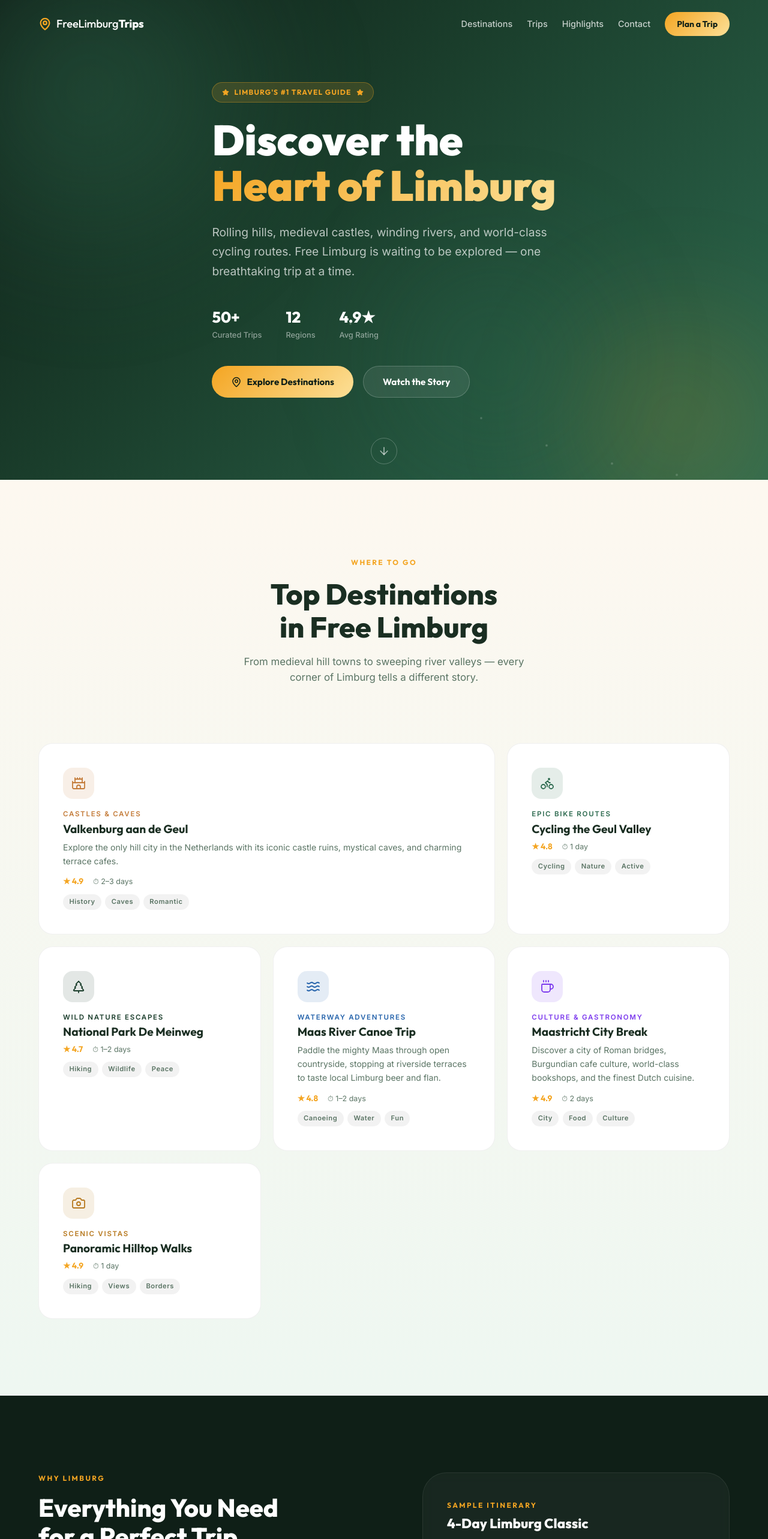
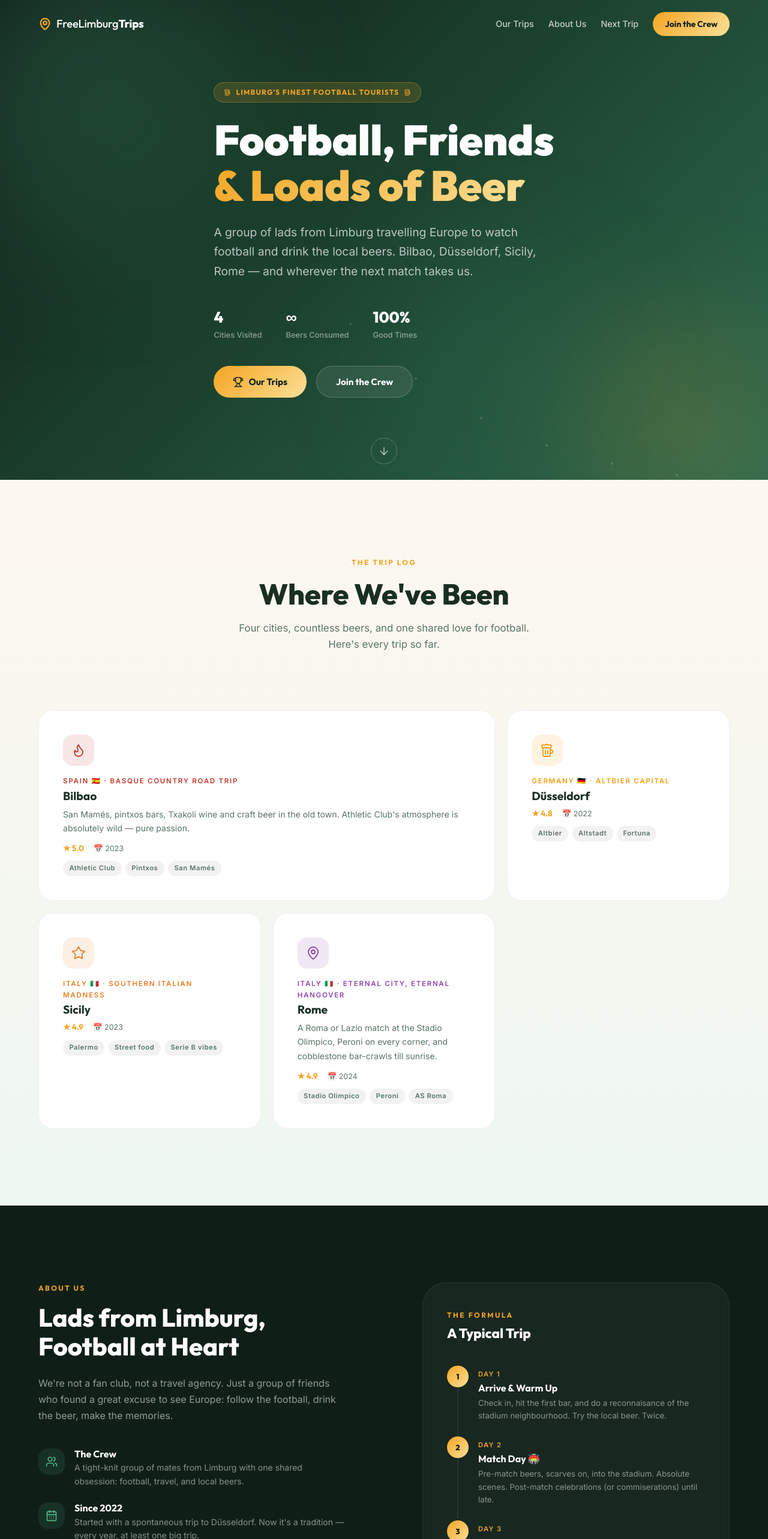
Before and after one commit to yupi1313/FreeLimburgTrips, a React (Vite) app: page / in a window 1280 px wide. Shown: the top 2566 px of the page at 60% size. Built offline with nearby package versions, Linux system fonts and the light colour scheme.

Commit message:
Retheme: football trips site - Bilbao, Dusseldorf, Sicily, Rome

```diff
--- a/src/components/Destinations.tsx
+++ b/src/components/Destinations.tsx
@@ -1,78 +1,58 @@
 import React from 'react';
-import { Bike, Castle, TreePine, Waves, Coffee, Camera } from 'lucide-react';
+import { Beer, MapPin, Star, Flame } from 'lucide-react';
 import './Destinations.css';
 
-const destinations = [
+const trips = [
     {
         id: 1,
-        title: 'Valkenburg aan de Geul',
-        subtitle: 'Castles & Caves',
-        description: 'Explore the only hill city in the Netherlands with its iconic castle ruins, mystical caves, and charming terrace cafes.',
-        icon: Castle,
-        color: '#c47c3a',
-        tags: ['History', 'Caves', 'Romantic'],
+        city: 'Bilbao',
+        country: 'Spain 🇪🇸',
+        subtitle: 'Basque Country Road Trip',
+        description: "San Mamés, pintxos bars, Txakoli wine and craft beer in the old town. Athletic Club's atmosphere is absolutely wild — pure passion.",
+        icon: Flame,
+        color: '#c0392b',
+        tags: ['Athletic Club', 'Pintxos', 'San Mamés'],
         size: 'large',
-        duration: '2–3 days',
-        rating: 4.9,
+        year: '2023',
+        rating: 5.0,
     },
     {
         id: 2,
-        title: 'Cycling the Geul Valley',
-        subtitle: 'Epic Bike Routes',
-        description: 'Wind through lush river valleys, past wildflower meadows and half-timbered villages on 100km of dedicated cycling paths.',
-        icon: Bike,
-        color: '#2d6a4f',
-        tags: ['Cycling', 'Nature', 'Active'],
+        city: 'Düsseldorf',
+        country: 'Germany 🇩🇪',
+        subtitle: 'Altbier Capital',
+        description: 'Close to home but epic every time. The Altstadt, 500ml Altbier rounds and a Fortuna game.',
+        icon: Beer,
+        color: '#f39c12',
+        tags: ['Altbier', 'Altstadt', 'Fortuna'],
         size: 'small',
-        duration: '1 day',
+        year: '2022',
         rating: 4.8,
     },
     {
         id: 3,
-        title: 'National Park De Meinweg',
-        subtitle: 'Wild Nature Escapes',
-        description: 'Lose yourself in ancient heathland and Scots pine forests. Spot deer, rare birds, and hidden fens far from the city.',
-        icon: TreePine,
-        color: '#1a3d2b',
-        tags: ['Hiking', 'Wildlife', 'Peace'],
+        city: 'Sicily',
+        country: 'Italy 🇮🇹',
+        subtitle: 'Southern Italian Madness',
+        description: 'Arancini, Birra Messina and a local match under the Sicilian sun. Unforgettable chaos.',
+        icon: Star,
+        color: '#e67e22',
+        tags: ['Palermo', 'Street food', 'Serie B vibes'],
         size: 'small',
-        duration: '1–2 days',
-        rating: 4.7,
+        year: '2023',
+        rating: 4.9,
     },
     {
         id: 4,
-        title: 'Maas River Canoe Trip',
-        subtitle: 'Waterway Adventures',
-        description: 'Paddle the mighty Maas through open countryside, stopping at riverside terraces to taste local Limburg beer and flan.',
-        icon: Waves,
-        color: '#2563ab',
-        tags: ['Canoeing', 'Water', 'Fun'],
+        city: 'Rome',
+        country: 'Italy 🇮🇹',
+        subtitle: 'Eternal City, Eternal Hangover',
+        description: 'A Roma or Lazio match at the Stadio Olimpico, Peroni on every corner, and cobblestone bar-crawls till sunrise.',
+        icon: MapPin,
+        color: '#8e44ad',
+        tags: ['Stadio Olimpico', 'Peroni', 'AS Roma'],
         size: 'medium',
-        duration: '1–2 days',
-        rating: 4.8,
-    },
-    {
-        id: 5,
-        title: 'Maastricht City Break',
-        subtitle: 'Culture & Gastronomy',
-        description: 'Discover a city of Roman bridges, Burgundian cafe culture, world-class bookshops, and the finest Dutch cuisine.',
-        icon: Coffee,
-        color: '#7c3aed',
-        tags: ['City', 'Food', 'Culture'],
-        size: 'medium',
-        duration: '2 days',
-        rating: 4.9,
-    },
-    {
-        id: 6,
-        title: 'Panoramic Hilltop Walks',
-        subtitle: 'Scenic Vistas',
-        description: 'Climb the Drielandenpunt — the highest point in the Netherlands — and gaze across three countries from one breathtaking spot.',
-        icon: Camera,
-        color: '#b7791f',
-        tags: ['Hiking', 'Views', 'Borders'],
-        size: 'small',
-        duration: '1 day',
+        year: '2024',
         rating: 4.9,
     },
 ];
@@ -82,41 +62,41 @@ const StarRating: React.FC<{ rating: number }> = ({ rating }) => (
 );
 
 const Destinations: React.FC = () => (
-    <section className="destinations" id="destinations">
+    <section className="destinations" id="trips">
         <div className="container">
             <div className="section-header">
-                <p className="section-tag">Where to Go</p>
-                <h2 className="section-title">Top Destinations<br />in Free Limburg</h2>
+                <p className="section-tag">The Trip Log</p>
+                <h2 className="section-title">Where We've Been</h2>
                 <p className="section-desc">
-                    From medieval hill towns to sweeping river valleys — every corner of Limburg tells a different story.
+                    Four cities, countless beers, and one shared love for football. Here's every trip so far.
                 </p>
             </div>
 
             <div className="destinations__grid">
-                {destinations.map(dest => {
-                    const Icon = dest.icon;
+                {trips.map(trip => {
+                    const Icon = trip.icon;
                     return (
                         <div
-                            key={dest.id}
-                            className={`dest-card dest-card--${dest.size}`}
-                            style={{ '--accent': dest.color } as React.CSSProperties}
+                            key={trip.id}
+                            className={`dest-card dest-card--${trip.size}`}
+                            style={{ '--accent': trip.color } as React.CSSProperties}
                         >
                             <div className="dest-card__glow" />
                             <div className="dest-card__icon">
                                 <Icon size={24} strokeWidth={1.8} />
                             </div>
                             <div className="dest-card__body">
-                                <p className="dest-card__subtitle">{dest.subtitle}</p>
-                                <h3 className="dest-card__title">{dest.title}</h3>
-                                {dest.size !== 'small' && (
-                                    <p className="dest-card__desc">{dest.description}</p>
+                                <p className="dest-card__subtitle">{trip.country} · {trip.subtitle}</p>
+                                <h3 className="dest-card__title">{trip.city}</h3>
+                                {trip.size !== 'small' && (
+                                    <p className="dest-card__desc">{trip.description}</p>
                                 )}
                                 <div className="dest-card__meta">
-                                    <StarRating rating={dest.rating} />
-                                    <span className="dest-card__duration">⏱ {dest.duration}</span>
+                                    <StarRating rating={trip.rating} />
+                                    <span className="dest-card__duration">📅 {trip.year}</span>
                                 </div>
                                 <div className="dest-card__tags">
-                                    {dest.tags.map(t => <span key={t} className="tag">{t}</span>)}
+                                    {trip.tags.map(t => <span key={t} className="tag">{t}</span>)}
                                 </div>
                             </div>
                             <div className="dest-card__arrow">→</div>
--- a/src/components/Footer.tsx
+++ b/src/components/Footer.tsx
@@ -8,9 +8,9 @@ const Footer: React.FC = () => (
             <div className="footer__brand">
                 <a href="#" className="footer__logo">
                     <MapPin size={20} strokeWidth={2.5} />
-                    <span>FreeLimburg<strong>Trips</strong></span>
+                    <span>Free<strong>LimburgTrips</strong></span>
                 </a>
-                <p className="footer__tagline">Your guide to the most beautiful corner of the Netherlands.</p>
+                <p className="footer__tagline">Lads from Limburg. Football in Europe. Loads of beer.</p>
                 <div className="footer__socials">
                     {[{ icon: Instagram, href: '#' }, { icon: Twitter, href: '#' }, { icon: Github, href: '#' }].map(({ icon: Icon, href }, i) => (
                         <a key={i} href={href} className="footer__social" aria-label="Social link">
@@ -22,25 +22,24 @@ const Footer: React.FC = () => (
 
             <div className="footer__links">
                 <div className="footer__col">
-                    <h5>Explore</h5>
-                    <a href="#destinations">Destinations</a>
-                    <a href="#trips">Trips & Routes</a>
-                    <a href="#highlights">Highlights</a>
-                    <a href="#contact">Newsletter</a>
+                    <h5>Navigate</h5>
+                    <a href="#trips">Our Trips</a>
+                    <a href="#highlights">About Us</a>
+                    <a href="#contact">Join the Crew</a>
                 </div>
                 <div className="footer__col">
-                    <h5>Regions</h5>
-                    <a href="#">Valkenburg</a>
-                    <a href="#">Maastricht</a>
-                    <a href="#">Roermond</a>
-                    <a href="#">Meinweg</a>
+                    <h5>Trips</h5>
+                    <a href="#trips">Bilbao 🇪🇸</a>
+                    <a href="#trips">Düsseldorf 🇩🇪</a>
+                    <a href="#trips">Sicily 🇮🇹</a>
+                    <a href="#trips">Rome 🇮🇹</a>
                 </div>
                 <div className="footer__col">
-                    <h5>Activities</h5>
-                    <a href="#">Cycling</a>
-                    <a href="#">Hiking</a>
-                    <a href="#">Canoeing</a>
-                    <a href="#">City Breaks</a>
+                    <h5>The Rules</h5>
+                    <a href="#">Drink local beer</a>
+                    <a href="#">Watch football</a>
+                    <a href="#">No Heineken</a>
+                    <a href="#">Come back next year</a>
                 </div>
             </div>
         </div>
@@ -48,7 +47,7 @@ const Footer: React.FC = () => (
         <div className="footer__bottom">
             <div className="container footer__bottom-inner">
                 <p>© {new Date().getFullYear()} FreeLimburgTrips. All rights reserved.</p>
-                <p>Built with ❤️ for the love of Limburg.</p>
+                <p>Made with 🍺 somewhere in Limburg.</p>
             </div>
         </div>
     </footer>
--- a/src/components/Hero.tsx
+++ b/src/components/Hero.tsx
@@ -1,5 +1,5 @@
 import React, { useEffect, useRef } from 'react';
-import { ArrowDown, MapPin, Star } from 'lucide-react';
+import { ArrowDown, Beer, Trophy } from 'lucide-react';
 import './Hero.css';
 
 const Hero: React.FC = () => {
@@ -21,38 +21,36 @@ const Hero: React.FC = () => {
 
     return (
         <section className="hero" ref={heroRef} id="hero">
-            {/* Decorative animated blobs */}
             <div className="hero__blob hero__blob--1" />
             <div className="hero__blob hero__blob--2" />
             <div className="hero__blob hero__blob--3" />
 
-            {/* Floating particles */}
             {[...Array(12)].map((_, i) => (
                 <div key={i} className="hero__particle" style={{ '--i': i } as React.CSSProperties} />
             ))}
 
             <div className="container hero__content">
                 <div className="hero__badge">
-                    <Star size={12} fill="currentColor" />
-                    <span>Limburg's #1 Travel Guide</span>
-                    <Star size={12} fill="currentColor" />
+                    <Beer size={12} />
+                    <span>Limburg's Finest Football Tourists</span>
+                    <Beer size={12} />
                 </div>
 
                 <h1 className="hero__title">
-                    Discover the<br />
-                    <span className="hero__title-accent">Heart of Limburg</span>
+                    Football, Friends<br />
+                    <span className="hero__title-accent">&amp; Loads of Beer</span>
                 </h1>
 
                 <p className="hero__subtitle">
-                    Rolling hills, medieval castles, winding rivers, and world-class cycling routes.
-                    Free Limburg is waiting to be explored — one breathtaking trip at a time.
+                    A group of lads from Limburg travelling Europe to watch football and drink the local beers.
+                    Bilbao, Düsseldorf, Sicily, Rome — and wherever the next match takes us.
                 </p>
 
                 <div className="hero__stats">
                     {[
-                        { value: '50+', label: 'Curated Trips' },
-                        { value: '12', label: 'Regions' },
-                        { value: '4.9★', label: 'Avg Rating' },
+                        { value: '4', label: 'Cities Visited' },
+                        { value: '∞', label: 'Beers Consumed' },
+                        { value: '100%', label: 'Good Times' },
                     ].map(s => (
                         <div className="hero__stat" key={s.label}>
                             <strong>{s.value}</strong>
@@ -62,17 +60,17 @@ const Hero: React.FC = () => {
                 </div>
 
                 <div className="hero__actions">
-                    <a href="#destinations" className="btn btn--primary">
-                        <MapPin size={18} />
-                        Explore Destinations
+                    <a href="#trips" className="btn btn--primary">
+                        <Trophy size={18} />
+                        Our Trips
                     </a>
-                    <a href="#highlights" className="btn btn--ghost">
-                        Watch the Story
+                    <a href="#contact" className="btn btn--ghost">
+                        Join the Crew
                     </a>
                 </div>
             </div>
 
-            <a href="#destinations" className="hero__scroll-hint" aria-label="Scroll down">
+            <a href="#trips" className="hero__scroll-hint" aria-label="Scroll down">
                 <ArrowDown size={20} />
             </a>
         </section>
--- a/src/components/Highlights.tsx
+++ b/src/components/Highlights.tsx
@@ -1,51 +1,50 @@
 import React from 'react';
-import { Sun, Clock, Users, Shield } from 'lucide-react';
+import { Beer, CalendarDays, Users, MapPin } from 'lucide-react';
 import './Highlights.css';
 
-const highlights = [
+const facts = [
     {
-        icon: Sun,
-        title: 'Best Seasons',
-        desc: 'April–October offers warm cycling weather, blooming nature, and packed festival calendars.',
+        icon: Users,
+        title: 'The Crew',
+        desc: 'A tight-knit group of mates from Limburg with one shared obsession: football, travel, and local beers.',
     },
     {
-        icon: Clock,
-        title: 'Easy to Reach',
-        desc: 'Limburg is within 2 hours of Amsterdam, Brussels, Düsseldorf, and Paris by fast rail.',
+        icon: CalendarDays,
+        title: 'Since 2022',
+        desc: 'Started with a spontaneous trip to Düsseldorf. Now it\'s a tradition — every year, at least one big trip.',
     },
     {
-        icon: Users,
-        title: 'For Everyone',
-        desc: 'Whether solo, with family, or as a couple — Limburg has the perfect pace and landscape for you.',
+        icon: Beer,
+        title: 'The Rule',
+        desc: 'Every city, you must drink the local beer. No exceptions. No Heineken. Ever.',
     },
     {
-        icon: Shield,
-        title: 'Safe & Welcoming',
-        desc: 'One of the safest regions in the Netherlands, known for warm Burgundian hospitality.',
+        icon: MapPin,
+        title: 'Next Destination',
+        desc: 'TBD — but the pitch has been made for Porto, Madrid, and Glasgow. Watch this space.',
     },
 ];
 
 const itinerary = [
-    { day: 'Day 1', title: 'Arrive in Maastricht', desc: 'Explore the old city centre, cross the Sint Servaasbrug and enjoy Limburgse vlaai at a canal-side cafe.' },
-    { day: 'Day 2', title: 'Valkenburg Day Trip', desc: 'Visit the castle ruins, descend into the Velvet Caves, and sup at Café de la Station.' },
-    { day: 'Day 3', title: 'Cycling the Geul Valley', desc: 'Rent an e-bike and cycle 45km through villages like Schin op Geul, Mechelen, and Epen.' },
-    { day: 'Day 4', title: 'Drielandenpunt Hike', desc: 'Summit the highest point in the Netherlands, then lunch across the border in Aachen, Germany.' },
+    { day: 'Day 1', title: 'Arrive & Warm Up', desc: 'Check in, hit the first bar, and do a reconnaisance of the stadium neighbourhood. Try the local beer. Twice.' },
+    { day: 'Day 2', title: 'Match Day 🏟️', desc: 'Pre-match beers, scarves on, into the stadium. Absolute scenes. Post-match celebrations (or commiserations) until late.' },
+    { day: 'Day 3', title: 'Recovery Tour', desc: 'Slow morning, big breakfast, explore the city. Find the best local spots that aren\'t in any tourist guide.' },
+    { day: 'Day 4', title: 'Home (Reluctantly)', desc: 'Final round at the airport. Arguments about who\'s planning the next trip start before boarding.' },
 ];
 
 const Highlights: React.FC = () => (
     <section className="highlights" id="highlights">
         <div className="container">
             <div className="highlights__grid">
-                {/* Left: facts */}
                 <div className="highlights__left">
-                    <p className="section-tag">Why Limburg</p>
-                    <h2 className="highlights__title">Everything You Need<br />for a Perfect Trip</h2>
+                    <p className="section-tag">About Us</p>
+                    <h2 className="highlights__title">Lads from Limburg,<br />Football at Heart</h2>
                     <p className="highlights__intro">
-                        Free Limburg combines the best of Dutch, Belgian, and German traditions into one compact,
-                        staggeringly beautiful region. Here's why travellers keep coming back.
+                        We're not a fan club, not a travel agency. Just a group of friends who found a great excuse to
+                        see Europe: follow the football, drink the beer, make the memories.
                     </p>
                     <div className="highlights__facts">
-                        {highlights.map(h => {
+                        {facts.map(h => {
                             const Icon = h.icon;
                             return (
                                 <div key={h.title} className="fact">
@@ -60,12 +59,11 @@ const Highlights: React.FC = () => (
                     </div>
                 </div>
 
-                {/* Right: sample itinerary */}
                 <div className="highlights__right">
                     <div className="itinerary">
                         <div className="itinerary__header">
-                            <span className="section-tag" style={{ marginBottom: 0 }}>Sample Itinerary</span>
-                            <h3 className="itinerary__heading">4-Day Limburg Classic</h3>
+                            <span className="section-tag" style={{ marginBottom: 0 }}>The Formula</span>
+                            <h3 className="itinerary__heading">A Typical Trip</h3>
                         </div>
                         {itinerary.map((item, idx) => (
                             <div className="itinerary__item" key={idx}>
--- a/src/components/Navbar.tsx
+++ b/src/components/Navbar.tsx
@@ -13,10 +13,9 @@ const Navbar: React.FC = () => {
     }, []);
 
     const links = [
-        { href: '#destinations', label: 'Destinations' },
-        { href: '#trips', label: 'Trips' },
-        { href: '#highlights', label: 'Highlights' },
-        { href: '#contact', label: 'Contact' },
+        { href: '#trips', label: 'Our Trips' },
+        { href: '#highlights', label: 'About Us' },
+        { href: '#contact', label: 'Next Trip' },
     ];
 
     return (
@@ -34,7 +33,7 @@ const Navbar: React.FC = () => {
                         </a>
                     ))}
                     <a href="#contact" className="navbar__cta" onClick={() => setMenuOpen(false)}>
-                        Plan a Trip
+                        Join the Crew
                     </a>
                 </nav>
 
```
Also changed, not shown: src/components/Contact.tsx (+11 -12 lines), 1 other file (tests, documents, lock files or other folders).
